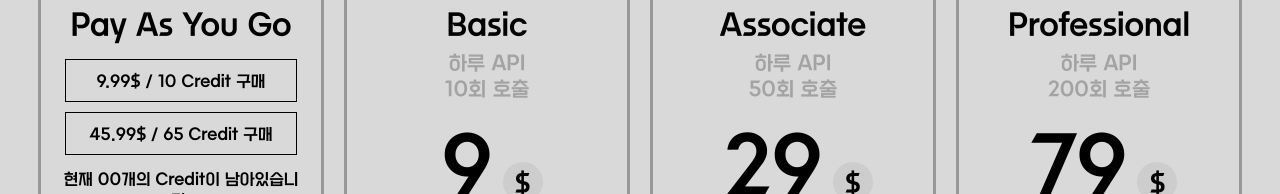
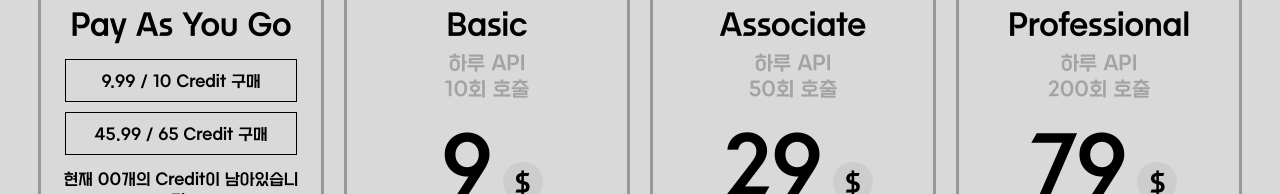
Before and after one commit to kyudori/KT_AIVLE_School_Big_Project, a Next.js app in the folder frontend/: page /plan in a window 1280 px wide. Shown: the part 594-788 px from the top of the page. Built offline with nearby package versions, Linux system fonts and the light colour scheme.

Commit message:
kakaopay
Signed-off-by: Han Kyuhyun <khh5345@naver.com>

```diff
--- a/frontend/components/plancard.js
+++ b/frontend/components/plancard.js
@@ -11,6 +11,11 @@ const PlanCard = ({ plan }) => {
   const handlePayment = async (price, planId) => {
     try {
       const token = localStorage.getItem("token");
+      if (!token) {
+        alert("Please log in to continue.");
+        return;
+      }
+
       const response = await axios.post(
         `${BACKEND_URL}/api/payments/create/`,
         { plan_id: planId },
--- a/frontend/pages/plan.js
+++ b/frontend/pages/plan.js
@@ -1,5 +1,4 @@
 import React, { useEffect, useState } from "react";
-import Link from "next/link";
 import Navbar from "../components/Navbar";
 import Footer from "../components/Footer";
 import PlanCard from "../components/plancard";
@@ -14,8 +13,8 @@ const plans = [
     id: 1,
     name: "Pay As You Go",
     options: [
-      { price: "9.99$", credits: 10 },
-      { price: "45.99$", credits: 65 },
+      { price: 9.99, credits: 10 },
+      { price: 45.99, credits: 65 },
     ],
     description1: "구독이 필요하지 않습니다. 사용할 만큼만 비용을 지불하세요.",
     description2: "오래 사용할 수 있습니다. 90일 동안 자유롭게 사용하세요.",
@@ -48,86 +47,76 @@ const plans = [
 
 const Plans = () => {
   const [user, setUser] = useState(null);
+  const router = useRouter();
+  const { pg_token } = router.query;
+  const [paymentDetails, setPaymentDetails] = useState(null);
 
-  const handleContactUs = () => {
-    router.push("/contact");
-  };
-
-  useEffect(() => {
+  const fetchUserInfo = async () => {
     const token = localStorage.getItem("token");
     if (token) {
-      axios
-        .get(`${BACKEND_URL}/api/user-info/`, {
-          headers: {
-            Authorization: `Token ${token}`,
-          },
-        })
-        .then((response) => {
-          setUser(response.data);
-        })
-        .catch((error) => {
-          console.error("Error fetching user info", error);
-        });
-    }
-  }, []);
-
-  const handlePayment = async (price, planId) => {
-    try {
-      const token = localStorage.getItem("token");
-      // 사용자 정보 가져오기
-      if (token) {
-        const userResponse = await axios.get(`${BACKEND_URL}/api/user-info/`, {
+      try {
+        const response = await axios.get(`${BACKEND_URL}/api/user-info/`, {
           headers: {
             Authorization: `Token ${token}`,
           },
         });
-        setUser(userResponse.data);
+        setUser(response.data);
+      } catch (error) {
+        console.error("Error fetching user info", error);
+      }
+    }
+  };
 
-        // 결제 요청 보내기
-        const response = await axios.post(
-          `${BACKEND_URL}/api/payments/create/`,
-          { plan_id: planId },
-          {
+  useEffect(() => {
+    fetchUserInfo();
+  }, []);
+
+  useEffect(() => {
+    const approvePayment = async () => {
+      const token = localStorage.getItem("token");
+      if (pg_token && token) {
+        try {
+          const response = await axios.get(`${BACKEND_URL}/api/payments/approval/`, {
+            params: { pg_token },
             headers: {
               Authorization: `Token ${token}`,
             },
             withCredentials: true, // 세션 인증을 위해 필요
-          }
-        );
-        const { next_redirect_pc_url } = response.data;
-        window.location.href = next_redirect_pc_url;
+          });
+          setPaymentDetails(response.data);
+        } catch (error) {
+          console.error("Failed to approve payment:", error);
+          router.push("/planfail"); // 결제 실패 페이지로 이동
+        }
       }
-    } catch (error) {
-      console.error("결제 요청 실패:", error);
-      alert("결제 요청에 실패했습니다. 다시 시도해주세요.");
-    }
-  };
+    };
+
+    approvePayment();
+  }, [pg_token, router]);
 
   return (
     <div className={styles.container}>
       <div style={{ padding: "0 200px", background: "#fff" }}>
         <Navbar />
       </div>
-      <div style={{height:'150px'}} />
+      <div style={{ height: "150px" }} />
       <div className={styles.main}>
-        <div style={{height:'200px'}}>
+        <div style={{ height: "200px" }}>
           <h1>Voice Verity</h1>
-          <p>
-            Voice Verity에서는 실시간 통화 중 딥보이스를 감지할 수 있습니다.
-          </p>
+          <p>Voice Verity에서는 실시간 통화 중 딥보이스를 감지할 수 있습니다.</p>
           <p>내게 맞는 Voice Verity 요금제를 선택하세요.</p>
         </div>
         <div className={styles.plansContainer}>
           {plans.map((plan, index) => (
-            <PlanCard key={index} plan={plan} handlePayment={handlePayment} />
+            <PlanCard key={index} plan={plan} />
           ))}
         </div>
       </div>
-      <div style={{height:'200px'}} />
+      <div style={{ height: "200px" }} />
       <div className={styles.contactUs}>
         <h2>Voice Verity와 함께해요.</h2>
         <p style={{ margin: "20px" }}>당신의 든든한 파트너가 될 수 있습니다.</p>
-        <button onClick={handleContactUs}>Contact Us</button>
+        <button onClick={() => router.push("/contact")}>Contact Us</button>
       </div>
       <Footer />
     </div>
```
Also changed, not shown: frontend/pages/plansuccess.js (+8 -3 lines), 1 other file (tests, documents, lock files or other folders).
